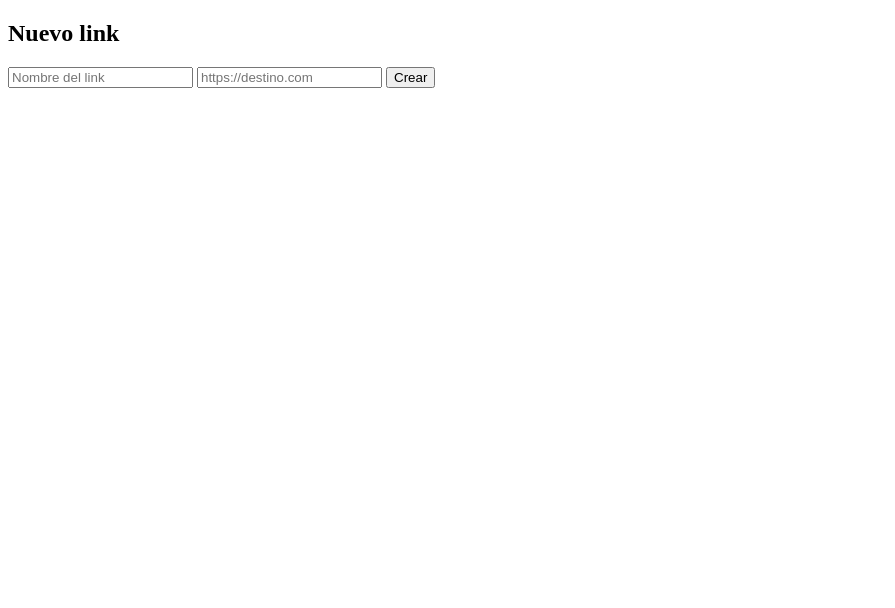
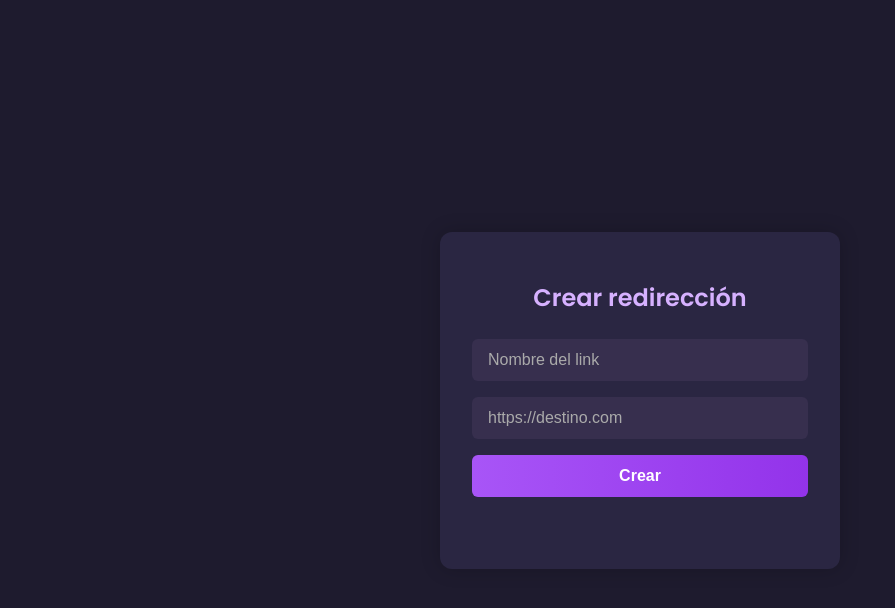
Before and after one commit to lexisodd/linkgen, a website: page index.html in a window 1280 px wide. Shown: the whole page, without its empty margins (0-895 px from the left). Drawn offline with Linux system fonts and the light colour scheme.

Commit message:
Update index.html

```diff
--- a/index.html
+++ b/index.html
@@ -2,16 +2,101 @@
 <html lang="es">
 <head>
   <meta charset="UTF-8" />
-  <title>Generar redirección</title>
+  <meta name="viewport" content="width=device-width, initial-scale=1.0" />
+  <title>Generador de redirecciones</title>
+  <link href="https://fonts.googleapis.com/css2?family=Poppins:wght@400;600&display=swap" rel="stylesheet">
+  <style>
+    * {
+      box-sizing: border-box;
+      margin: 0;
+      padding: 0;
+    }
+
+    body {
+      background-color: #1e1b2e;
+      font-family: 'Poppins', sans-serif;
+      color: #ffffff;
+      height: 100vh;
+      display: flex;
+      justify-content: center;
+      align-items: center;
+    }
+
+    .container {
+      background: #2a2642;
+      padding: 3rem 2rem;
+      border-radius: 12px;
+      width: 100%;
+      max-width: 400px;
+      box-shadow: 0 0 20px rgba(0,0,0,0.2);
+    }
+
+    h2 {
+      text-align: center;
+      margin-bottom: 1.5rem;
+      color: #d6b1ff;
+    }
+
+    form {
+      display: flex;
+      flex-direction: column;
+      gap: 1rem;
+    }
+
+    input {
+      padding: 0.75rem 1rem;
+      border-radius: 6px;
+      border: none;
+      background-color: #372f4e;
+      color: white;
+      font-size: 1rem;
+    }
+
+    input::placeholder {
+      color: #aaa;
+    }
+
+    button {
+      background: linear-gradient(to right, #a855f7, #9333ea);
+      color: white;
+      border: none;
+      padding: 0.75rem;
+      border-radius: 6px;
+      cursor: pointer;
+      font-weight: 600;
+      font-size: 1rem;
+      transition: background 0.3s ease;
+    }
+
+    button:hover {
+      background: linear-gradient(to right, #9333ea, #7e22ce);
+    }
+
+    #resultado {
+      margin-top: 1.5rem;
+      text-align: center;
+      font-weight: bold;
+    }
+
+    .success {
+      color: #86efac;
+    }
+
+    .error {
+      color: #fca5a5;
+    }
+  </style>
 </head>
 <body>
-  <h2>Nuevo link</h2>
-  <form id="form">
-    <input type="text" id="nombre" placeholder="Nombre del link" required />
-    <input type="url" id="enlace" placeholder="https://destino.com" required />
-    <button type="submit">Crear</button>
-  </form>
-  <div id="resultado" style="margin-top:20px;font-weight:bold;"></div>
+  <div class="container">
+    <h2>Crear redirección</h2>
+    <form id="form">
+      <input type="text" id="nombre" placeholder="Nombre del link" required />
+      <input type="url" id="enlace" placeholder="https://destino.com" required />
+      <button type="submit">Crear</button>
+    </form>
+    <div id="resultado"></div>
+  </div>
 
   <script>
     document.getElementById("form").addEventListener("submit", async (e) => {
@@ -21,6 +106,7 @@
       const resultado = document.getElementById("resultado");
 
       resultado.textContent = "Enviando...";
+      resultado.className = "";
 
       try {
         const res = await fetch("/.netlify/functions/addredirect", {
@@ -34,11 +120,14 @@
         const data = await res.json();
         if (res.ok) {
           resultado.textContent = `✅ Redirección creada: /${data.nombre}`;
+          resultado.className = "success";
         } else {
           resultado.textContent = `❌ Error: ${data.error || "Desconocido"}`;
+          resultado.className = "error";
         }
       } catch (error) {
         resultado.textContent = `❌ Error de red o función: ${error.message}`;
+        resultado.className = "error";
       }
     });
   </script>
```
